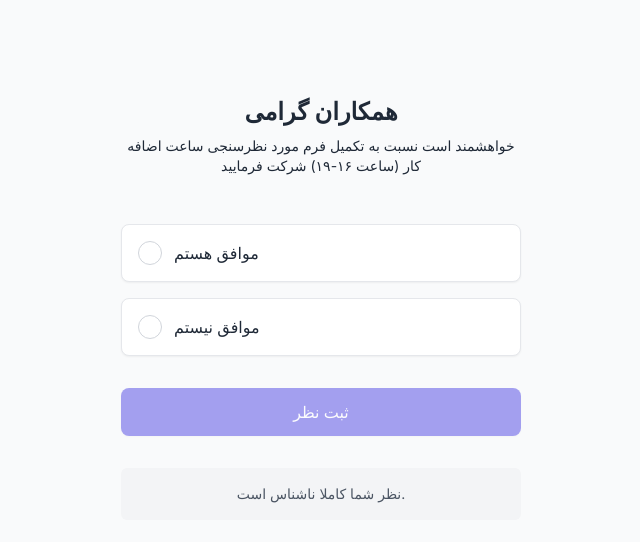
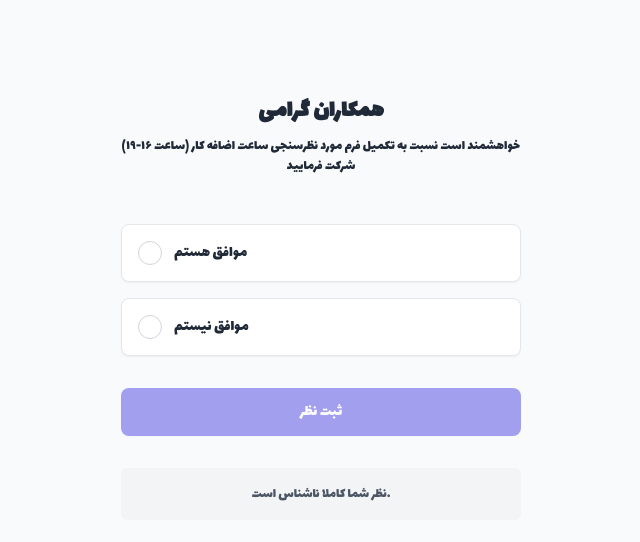
Before and after one commit to theycallmerubik/vote, a website: page public/index.html in a window 1280 px wide. Shown: the whole page, without its empty margins (319-959 px from the left). Drawn offline with nearby package versions, Linux system fonts and the light colour scheme.

Commit message:
Update index.html

```diff
--- a/public/index.html
+++ b/public/index.html
@@ -18,9 +18,10 @@
       };
     </script>
     <link rel="stylesheet" href="https://cdnjs.cloudflare.com/ajax/libs/remixicon/4.6.0/remixicon.min.css" />
-    <link href="https://fonts.googleapis.com/css2?family=Pacifico&family=Inter:wght@300;400;500;600;700&display=swap" rel="stylesheet" />
+    <link href="https://fonts.googleapis.com/css2?family=Lalezar&display=swap" rel="stylesheet">
+</head>
     <style>
-      body { font-family: 'Inter', sans-serif; }
+      body { font-family: 'Lalezar', sans-serif; }
       .option-button { transition: all 0.2s ease; }
       .option-button:hover { transform: translateY(-2px); }
       .option-button.selected { border-color: #4F46E5; background-color: rgba(79, 70, 229, 0.1); }
```
